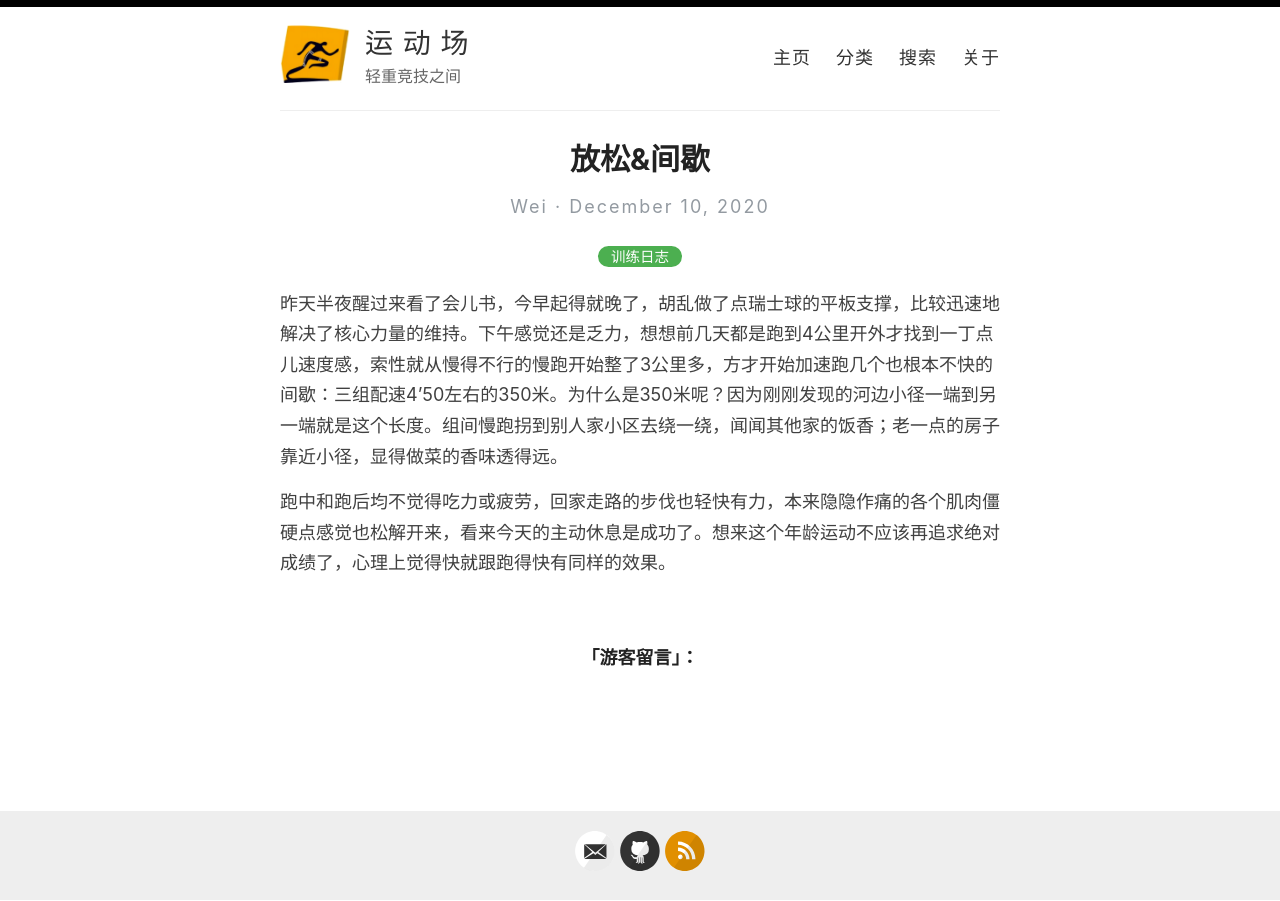
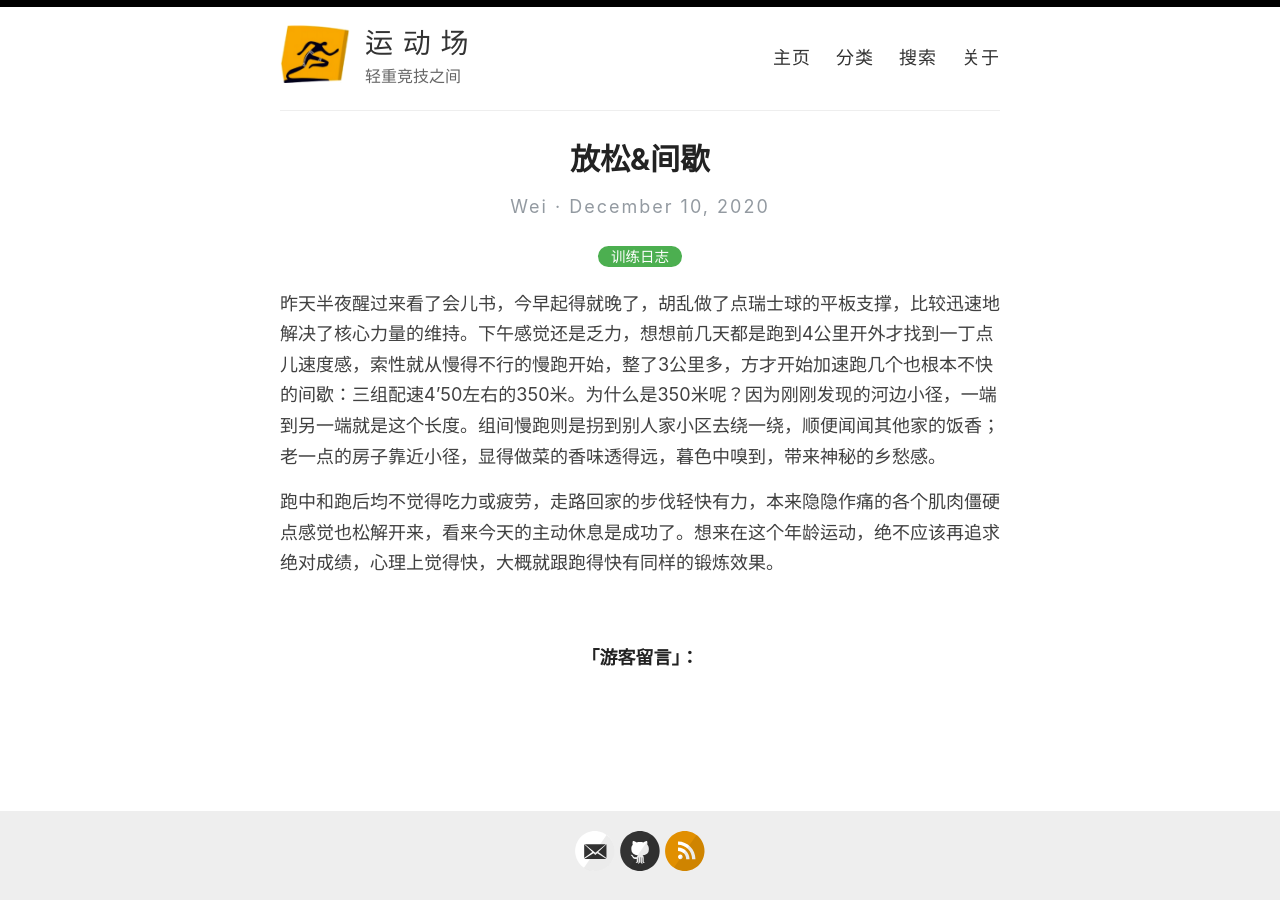
Before and after one commit to athletik/athletik.github.io, a Jekyll site: the page built from _posts/2020-12-10-放松&间歇.md, in a window 1280 px wide. Built offline with Jekyll 4.4.1, drawn with Linux system fonts in a browser that asks for light colours; comment, search, counter and statistics services are not loaded.

Commit message:
Update 2020-12-10-放松&间歇.md

```diff
--- a/_posts/2020-12-10-放松&间歇.md
+++ b/_posts/2020-12-10-放松&间歇.md
@@ -4,6 +4,6 @@ categories: 训练日志
 title: 放松&间歇
 ---
 
-昨天半夜醒过来看了会儿书，今早起得就晚了，胡乱做了点瑞士球的平板支撑，比较迅速地解决了核心力量的维持。下午感觉还是乏力，想想前几天都是跑到4公里开外才找到一丁点儿速度感，索性就从慢得不行的慢跑开始整了3公里多，方才开始加速跑几个也根本不快的间歇：三组配速4'50左右的350米。为什么是350米呢？因为刚刚发现的河边小径一端到另一端就是这个长度。组间慢跑拐到别人家小区去绕一绕，闻闻其他家的饭香；老一点的房子靠近小径，显得做菜的香味透得远。
+昨天半夜醒过来看了会儿书，今早起得就晚了，胡乱做了点瑞士球的平板支撑，比较迅速地解决了核心力量的维持。下午感觉还是乏力，想想前几天都是跑到4公里开外才找到一丁点儿速度感，索性就从慢得不行的慢跑开始，整了3公里多，方才开始加速跑几个也根本不快的间歇：三组配速4'50左右的350米。为什么是350米呢？因为刚刚发现的河边小径，一端到另一端就是这个长度。组间慢跑则是拐到别人家小区去绕一绕，顺便闻闻其他家的饭香；老一点的房子靠近小径，显得做菜的香味透得远，暮色中嗅到，带来神秘的乡愁感。
 
-跑中和跑后均不觉得吃力或疲劳，回家走路的步伐也轻快有力，本来隐隐作痛的各个肌肉僵硬点感觉也松解开来，看来今天的主动休息是成功了。想来这个年龄运动不应该再追求绝对成绩了，心理上觉得快就跟跑得快有同样的效果。
+跑中和跑后均不觉得吃力或疲劳，走路回家的步伐轻快有力，本来隐隐作痛的各个肌肉僵硬点感觉也松解开来，看来今天的主动休息是成功了。想来在这个年龄运动，绝不应该再追求绝对成绩，心理上觉得快，大概就跟跑得快有同样的锻炼效果。
```
